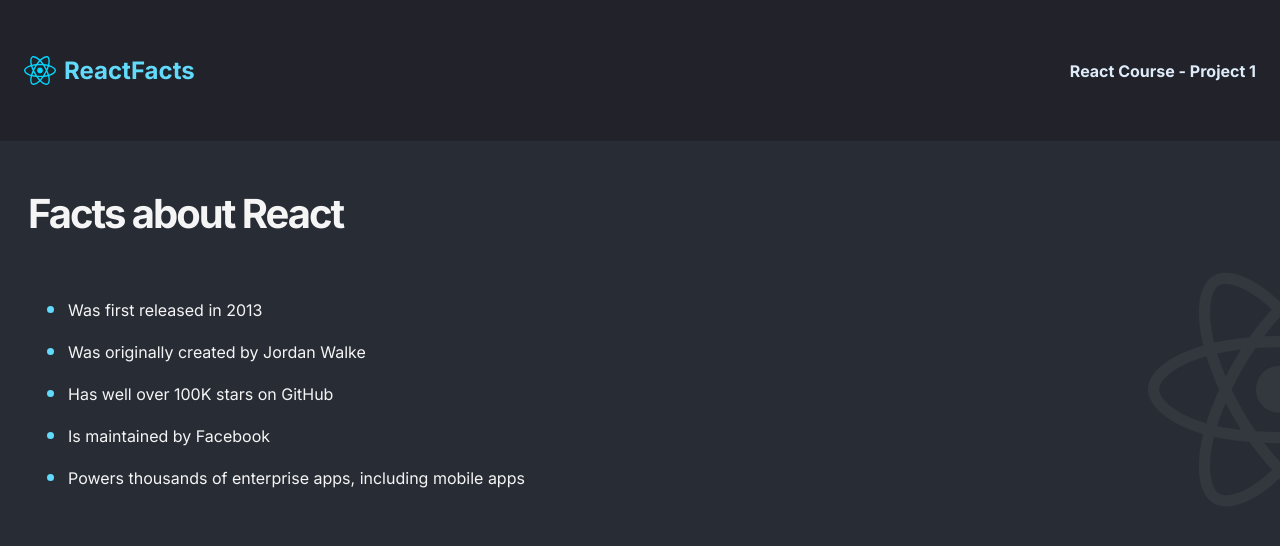
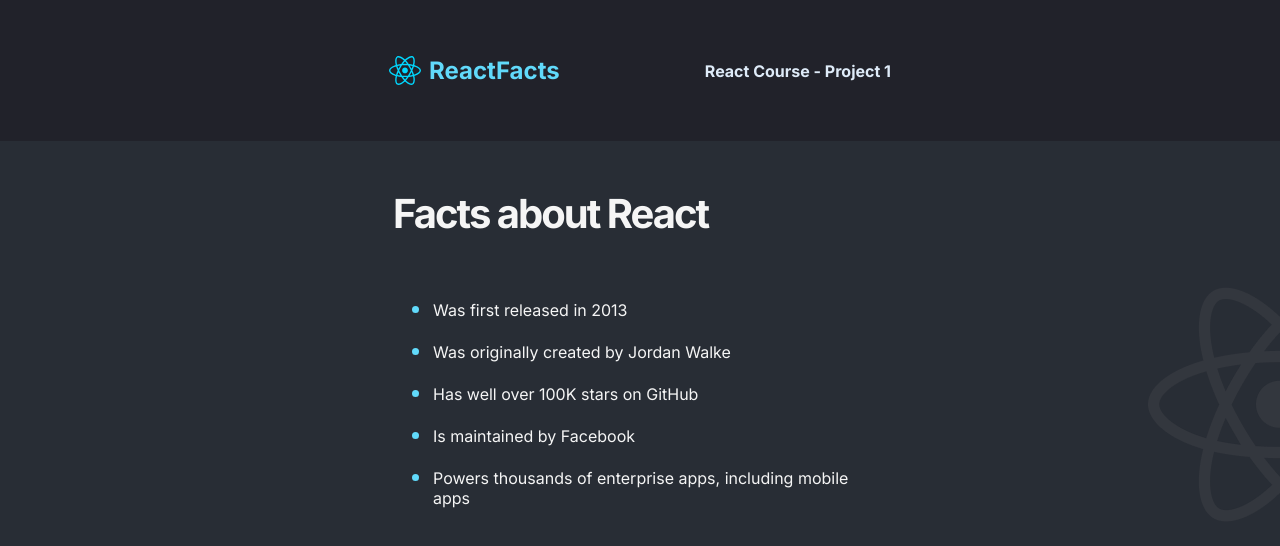
Before and after one commit to vishalicious213/react-site, a React (Vite) app: page / in a window 1280 px wide. Shown: the top 546 px of the page. Built offline with nearby package versions, Linux system fonts and the light colour scheme.

Commit message:
updated Navbar & Main to 550px max-width

```diff
--- a/components/Main.jsx
+++ b/components/Main.jsx
@@ -1,6 +1,7 @@
 export default function Main() {
     return (
         <main>
+            <div className="main-container">
                 <h1 className="main-title">Facts about React</h1>
                 <ul className="main-facts">
                     <li>Was first released in 2013</li>
@@ -9,6 +10,7 @@ export default function Main() {
                     <li>Is maintained by Facebook</li>
                     <li>Powers thousands of enterprise apps, including mobile apps</li>
                 </ul>
+            </div>
         </main>
     )
 }
--- a/components/Navbar.jsx
+++ b/components/Navbar.jsx
@@ -3,11 +3,13 @@ import logo from "/react.svg"
 export default function Navbar() {
     return (
         <nav>
-            <div className="title">
-                <img src={logo} />
-                <h3 className="name">ReactFacts</h3>
+            <div className="nav-container">
+                <div className="title">
+                    <img src={logo} />
+                    <h3 className="name">ReactFacts</h3>
+                </div>
+                <h4 className="title">React Course - Project 1</h4>
             </div>
-            <h4 className="title">React Course - Project 1</h4>
         </nav>
     )
 }
--- a/index.css
+++ b/index.css
@@ -12,11 +12,16 @@ body {
 /* NAV */
 
 nav {
+    background-color: #21222A;
+}
+
+.nav-container {
     display: flex;
     align-items: center;
     justify-content: space-between;
-    background-color: #21222A;
     padding: 2rem 1.5rem;
+    margin: 0 auto;
+    max-width: 550px;
 }
 
 .name {
@@ -38,11 +43,16 @@ nav img {
 /* MAIN */
 
 main {
-    padding: 3rem 1.75rem;
-    color: whitesmoke;
     background-image: url(/react-icon-large.png);
     background-repeat: no-repeat;
     background-position: right 75%;
+}
+
+.main-container {
+    padding: 3rem 1.75rem;
+    color: whitesmoke;
+    margin: 0 auto;
+    max-width: 550px;
 }
 
 .main-title {
```
Lines whose indentation alone changed are shown as unchanged.
